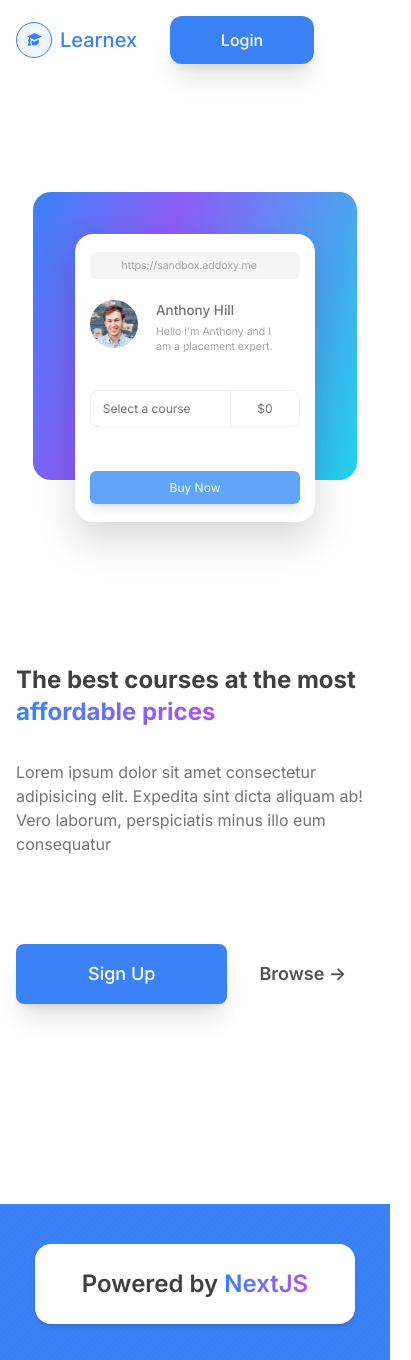
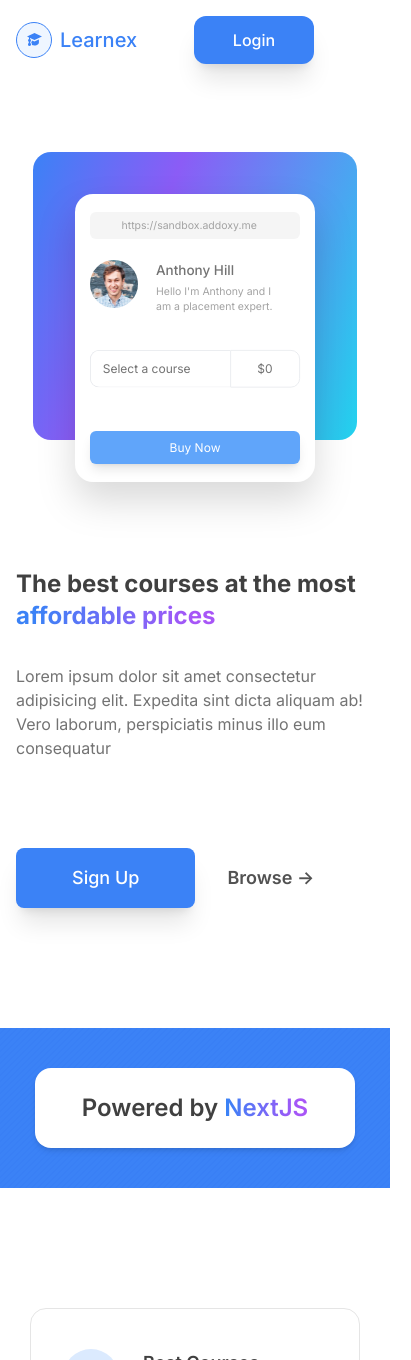
Before and after one commit to addoxy/sandbox, a Next.js app: page / in a window 390 px wide. Shown: the top 1360 px of the page, 411 px wide, since content can reach past the window. Built offline with nearby package versions, Linux system fonts and the light colour scheme; some icons are missing; what tailwindcss-debug-screens would draw is missing.

Commit message:
Fix margin issue on phones

```diff
--- a/src/app/layout.tsx
+++ b/src/app/layout.tsx
@@ -20,7 +20,7 @@ export default function RootLayout({
       <body className={`${inter.className} debug-screens`}>
         <Navbar />
         <div className="px-4 sm:px-20 xl:px-32">
-          <div className="h-20 lg:h-36"></div>
+          <div className="h-10 lg:h-36"></div>
           {children}
         </div>
       </body>
--- a/src/app/page.tsx
+++ b/src/app/page.tsx
@@ -6,9 +6,9 @@ export default function Home() {
   return (
     <>
       <HeroSection />
-      <div className="h-50 w-full"></div>
+      <div className="h-30 w-full sm:h-50"></div>
       <Block />
-      <div className="h-50 w-full"></div>
+      <div className="h-30 w-full sm:h-50"></div>
       <FeaturesCard />
       <div className="h-50 w-full"></div>
     </>
--- a/src/components/Cards/CourseCard/CourseCard.tsx
+++ b/src/components/Cards/CourseCard/CourseCard.tsx
@@ -5,10 +5,12 @@ import Image from "next/image";
 import SelectMenu from "./SelectMenu";
 import { Balancer } from "react-wrap-balancer";
 
-const CourseCard = () => {
+const CourseCard = (props: { className: string }) => {
   return (
     <>
-      <div className="card-gradient-1 flex h-96 w-108 scale-[0.75] justify-center rounded-3xl bg-black sm:scale-[0.95] xl:scale-[1]">
+      <div
+        className={`card-gradient-1 flex h-96 w-108 scale-[0.75] justify-center rounded-3xl bg-black sm:scale-[0.95] xl:scale-[1] ${props.className}`}
+      >
         <div className="relative top-14 flex h-96 w-80 flex-col items-center rounded-3xl bg-white px-6 py-6 drop-shadow-2xl">
           <div className="flex h-full flex-col justify-between">
             <div>
--- a/src/components/HeroSection/HeroSection.tsx
+++ b/src/components/HeroSection/HeroSection.tsx
@@ -16,7 +16,7 @@ const HeroSection = () => {
             consequatur
           </p>
           <div>
-            <button className="mr-8 rounded-lg bg-blue-500 px-18 py-4 text-lg font-medium text-white shadow-xl hover:bg-blue-600 sm:mr-12">
+            <button className="mr-8 rounded-lg bg-blue-500 px-14 py-4 text-lg font-medium text-white shadow-xl hover:bg-blue-600 sm:mr-12 sm:px-18">
               Sign Up
             </button>
             <Link
@@ -27,9 +27,7 @@ const HeroSection = () => {
             </Link>
           </div>
         </div>
-        <div className="order-1 mb-30 lg:order-2 lg:mb-0">
-          <CourseCard />
-        </div>
+        <CourseCard className="order-1 mb-16 lg:order-2 lg:mb-0" />
       </div>
     </>
   );
--- a/src/components/Navbar/Navbar.tsx
+++ b/src/components/Navbar/Navbar.tsx
@@ -39,7 +39,7 @@ const Navbar = () => {
         </nav>
         <div className="flex">
           <Link href="/">
-            <button className="mr-5 h-12 w-36 rounded-xl bg-blue-500 font-medium text-white shadow-xl hover:bg-blue-600">
+            <button className="mr-5 h-12 w-30 rounded-xl bg-blue-500 font-medium text-white shadow-xl hover:bg-blue-600 sm:h-12 sm:w-36">
               Login
             </button>
           </Link>
```
